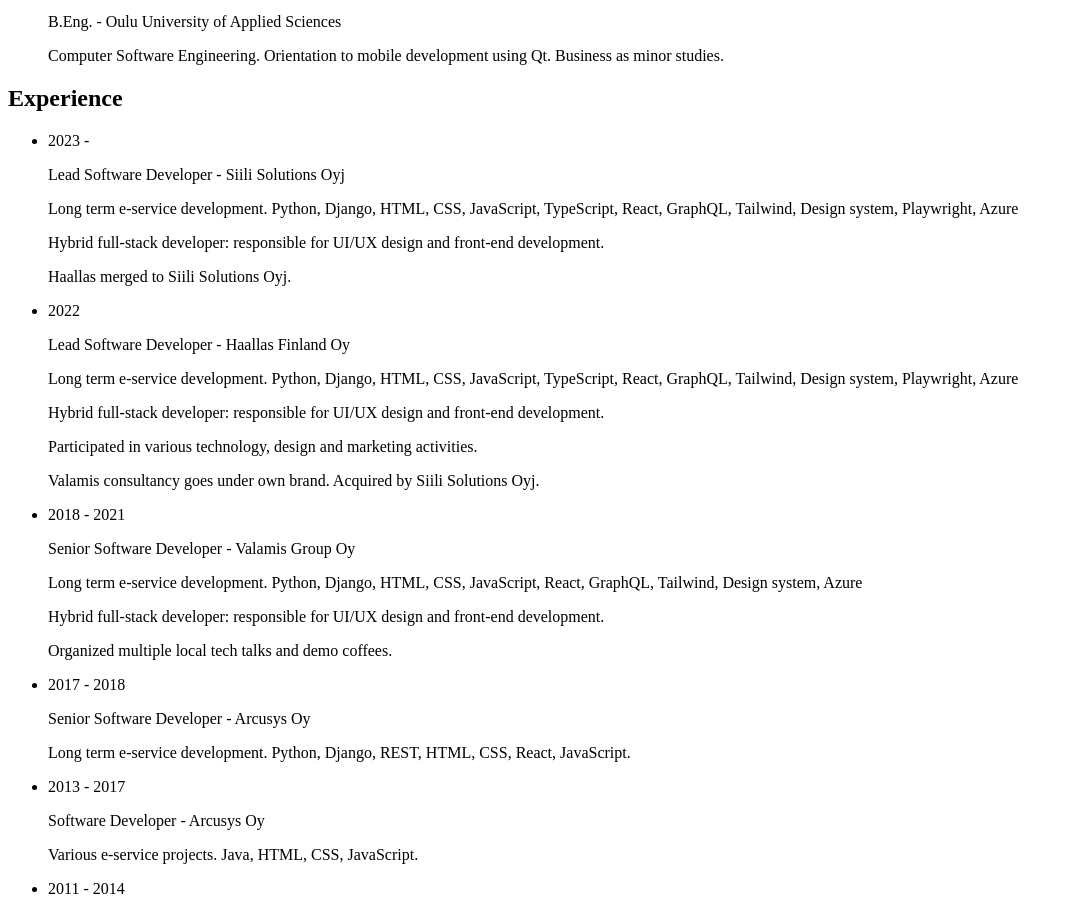
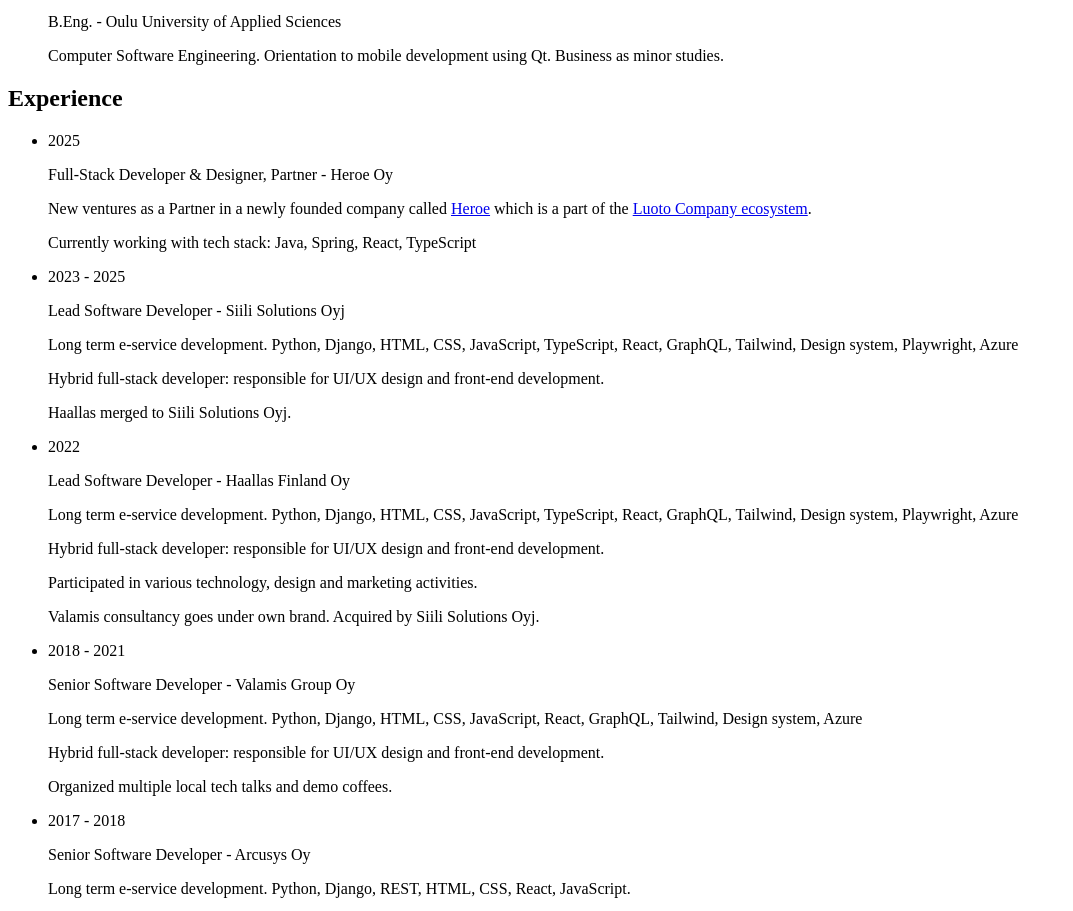
Before and after one commit to ocidique/jpcom, a Gatsby site: page /cv in a window 1280 px wide. Shown: the part 1783-2694 px from the top of the page, without its empty margins (0-1073 px from the left). Built offline with nearby package versions, Linux system fonts and the light colour scheme; Gatsby itself is replaced by a stand-in of ours.

Commit message:
content: update cv

```diff
--- a/src/pages/cv.tsx
+++ b/src/pages/cv.tsx
@@ -226,7 +226,26 @@
             <ul className="flex flex-col space-y-10">
               <li className="flex flex-col lg:flex-row lg:space-x-4 space-y-4 lg:space-y-0 border-t border-zinc-300 dark:border-zinc-700 py-6">
                 <div className="w-full lg:w-36">
-                  <YearLabel>2023 -</YearLabel>
+                  <YearLabel>2025</YearLabel>
+                </div>
+                <div className="w-full space-y-4">
+                  <p className="font-semibold text-lg text-zinc-900 dark:text-zinc-300">
+                    Full-Stack Developer & Designer, Partner - Heroe Oy
+                  </p>
+                  <p className="text-zinc-900 dark:text-zinc-300 text-lg">
+                    New ventures as a Partner in a newly founded company called{" "}
+                    <a href="https://www.heroe.fi/">Heroe</a> which is a part of the{" "}
+                    <a href="https://luotocompany.fi/">Luoto Company ecosystem</a>.
+                  </p>
+                  <p className="text-zinc-900 dark:text-zinc-300 text-lg">
+                    Currently working with tech stack: Java, Spring, React, TypeScript
+                  </p>
+                </div>
+              </li>
+
+              <li className="flex flex-col lg:flex-row lg:space-x-4 space-y-4 lg:space-y-0 border-t border-zinc-300 dark:border-zinc-700 py-6">
+                <div className="w-full lg:w-36">
+                  <YearLabel>2023 - 2025</YearLabel>
                 </div>
                 <div className="w-full space-y-4">
                   <p className="font-semibold text-lg text-zinc-900 dark:text-zinc-300">
```
